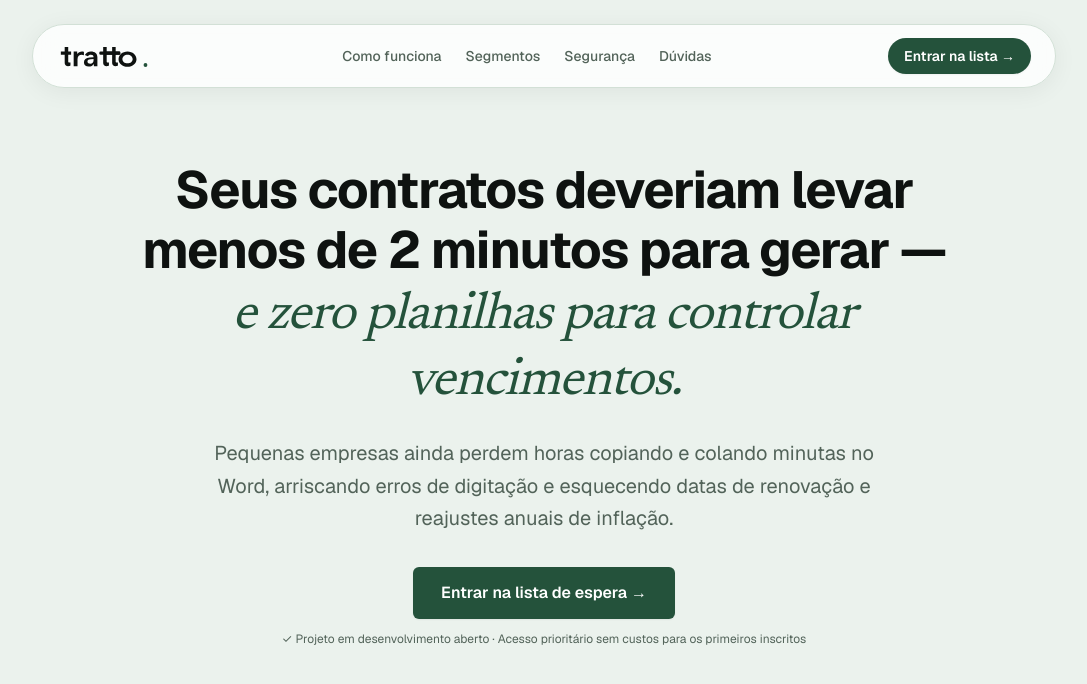
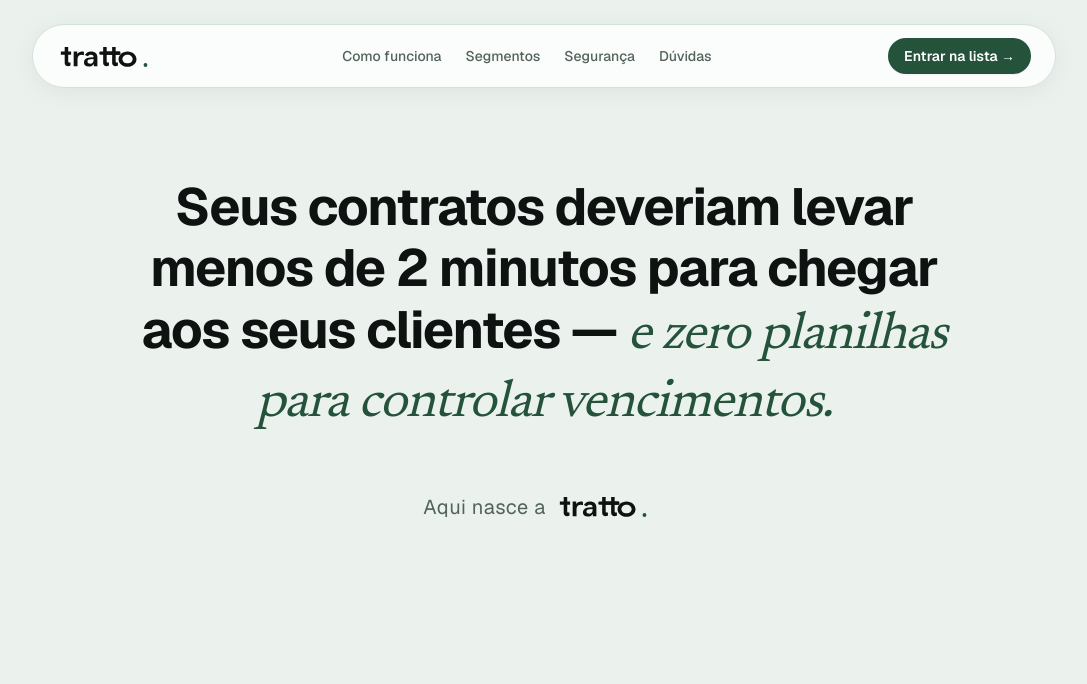
Before and after one commit to brtorresdel/tratto-landing-page, a Next.js app: page / in a window 1280 px wide. Shown: the top 684 px of the page, without its empty margins (96-1183 px from the left). Built offline with nearby package versions, Linux system fonts and the light colour scheme.

Commit message:
refactor(hero): atualizar copy de entrega e assinar com 'Aqui nasce a Tratto'

```diff
--- a/specs/0001-setup-fundacao-landing-page.md
+++ b/specs/0001-setup-fundacao-landing-page.md
@@ -35,7 +35,7 @@ Configurar a infraestrutura inicial do projeto Next.js 15 com Tailwind CSS v4, d
 ## Critérios de Aceitação
 
 - **CA1.** A Navbar deve renderizar o logotipo do Tratto com link para a home e o botão de ação para a lista de espera.
-- **CA2.** A Hero Section deve renderizar a headline do manifesto (*"Seus contratos deveriam levar menos de 2 minutos para gerar — e zero planilhas para controlar vencimentos."*), o subtítulo do problema e o botão de chamada para a lista de espera.
+- **CA2.** A Hero Section deve renderizar a headline do manifesto (*"Seus contratos deveriam levar menos de 2 minutos para chegar aos seus clientes — e zero planilhas para controlar vencimentos."*) e a assinatura editorial *"Aqui nasce a [logo]"*.
 - **CA3.** Por padrão, o segmento inicial selecionado na Minuta Viva deve ser "Coworking", exibindo a variável `{{cliente_nome}}` como "Estúdio Nexo Arquitetura Ltda" e o valor `R$ 2.450,00 / mês`.
 - **CA4.** Ao selecionar o segmento "Advocacia", a Minuta Viva deve atualizar para exibir o cliente e objeto de advocacia (ex: honorários / partido mensal).
 - **CA5.** Ao selecionar "Academias", "Escolas" ou "Contabilidade", os textos e variáveis da Minuta Viva devem refletir os respectivos segmentos de acordo com o dicionário tipado.
--- a/src/components/hero.tsx
+++ b/src/components/hero.tsx
@@ -4,34 +4,27 @@ import React from "react";
 
 export function Hero() {
   return (
-    <section className="relative overflow-hidden pt-28 pb-16 sm:pt-40 sm:pb-24">
+    <section className="relative overflow-hidden pt-32 pb-20 sm:pt-44 sm:pb-28">
       <div className="mx-auto max-w-4xl px-4 text-center sm:px-8">
         {/* Headline Manifesto Focada no Problema */}
-        <h1 className="text-3xl font-bold tracking-tight text-[#0E1210] sm:text-5xl sm:leading-[1.15] lg:text-[52px]">
-          Seus contratos deveriam levar menos de 2 minutos para gerar —{" "}
+        <h1 className="text-3xl font-bold tracking-tight text-[#0E1210] sm:text-5xl sm:leading-[1.18] lg:text-[52px]">
+          Seus contratos deveriam levar menos de 2 minutos para chegar aos seus clientes —{" "}
           <span className="font-serif italic font-normal text-[#24523B]">
             e zero planilhas para controlar vencimentos.
           </span>
         </h1>
 
-        {/* Subtítulo Empático com a Dor do Visitante */}
-        <p className="mx-auto mt-6 max-w-2xl text-base leading-relaxed text-[#526359] sm:text-xl">
-          Pequenas empresas ainda perdem horas copiando e colando minutas no Word, arriscando erros de digitação e esquecendo datas de renovação e reajustes anuais de inflação.
-        </p>
-
-        {/* Chamada para a Lista de Espera */}
-        <div className="mt-8 flex flex-col items-center justify-center gap-3 sm:flex-row">
-          <a
-            href="#lista-de-espera"
-            className="inline-flex items-center justify-center rounded-md bg-[#24523B] px-7 py-3.5 text-sm font-semibold text-white shadow-xs transition hover:bg-[#1E4D35] active:scale-[0.98] sm:text-base"
-          >
-            Entrar na lista de espera →
-          </a>
+        {/* Aqui nasce a Tratto (com a logo oficial) */}
+        <div className="mt-10 flex items-center justify-center gap-2.5 text-base text-[#526359] sm:mt-14 sm:text-xl">
+          <span className="font-sans font-normal tracking-wide">Aqui nasce a</span>
+          <img
+            src="/logo.svg"
+            alt="Tratto"
+            width={110}
+            height={32}
+            className="inline-block h-6 w-auto translate-y-[-1px] sm:h-8"
+          />
         </div>
-
-        <p className="mt-3 text-xs text-[#526359]">
-          ✓ Projeto em desenvolvimento aberto · Acesso prioritário sem custos para os primeiros inscritos
-        </p>
       </div>
     </section>
   );
```
Also changed, not shown: 1 other file (tests, documents, lock files or other folders).
